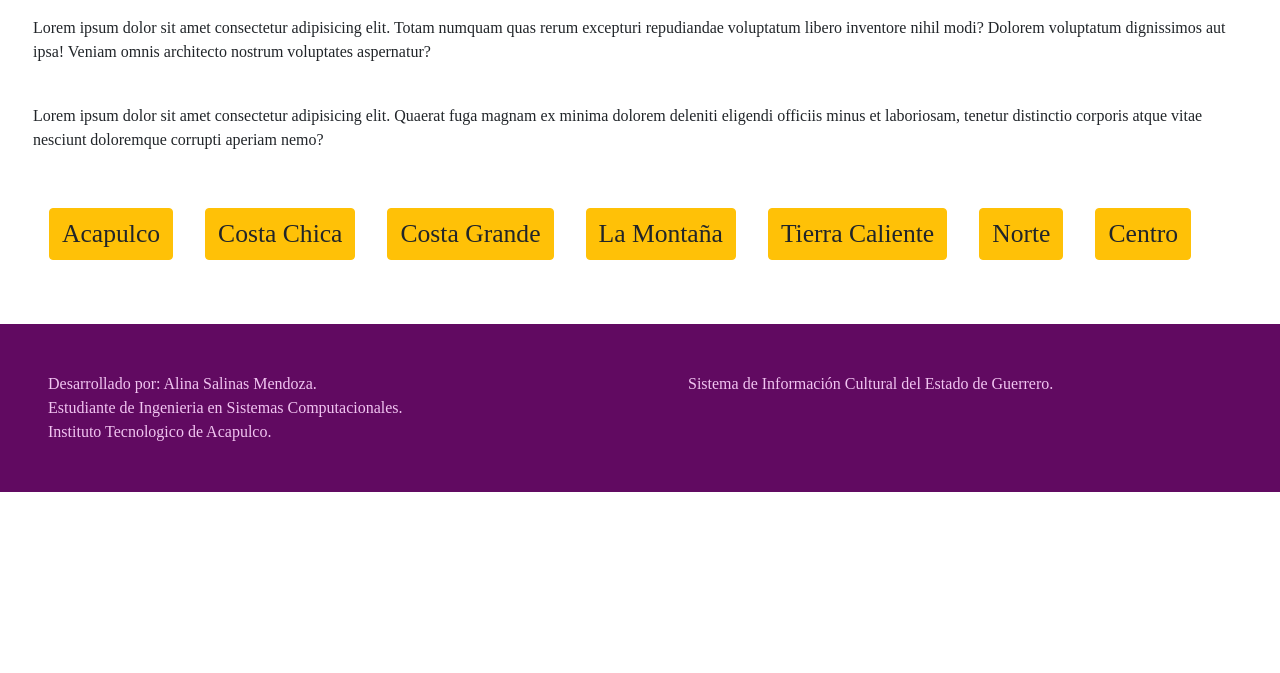
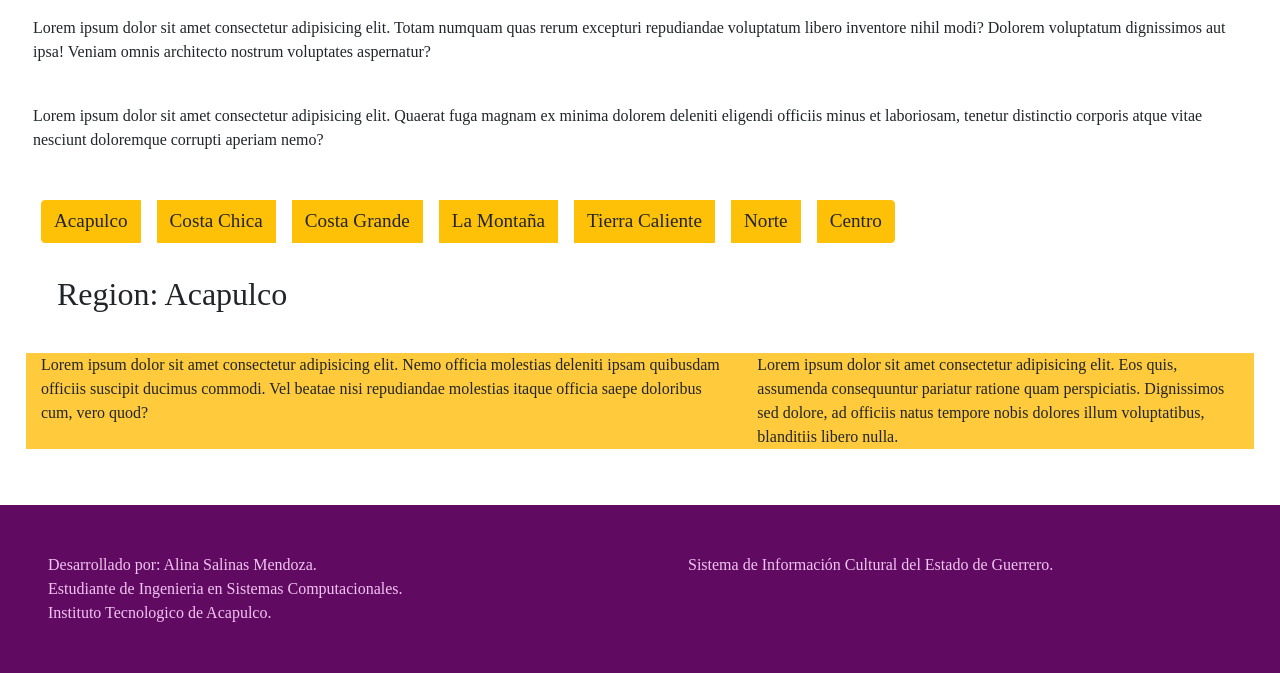
Before and after one commit to AlinaSM/Guerrero-Cultural, a PHP site: the page made by index.php in a window 1280 px wide. Shown: the part 170-843 px from the top of the page. Before the commit the page ends 662 px from the top, so only its background shows below. Run offline with PHP 8.4, Linux system fonts and the light colour scheme; some web fonts are replaced.

Commit message:
Quitando comentarios innecesarios, y modificando el view de Estados

```diff
--- a/App/Views/Estado.php
+++ b/App/Views/Estado.php
@@ -1,29 +1,53 @@
 <div class="container-fluid p-5">
-<!-- Presentacion del estado de Guerrero  -->
+    <!-- Presentacion del estado de Guerrero  -->
     <div class="row">
         <h2>El estado de Guerrero</h2>
         <br><br><br>
         <p>
-            Lorem ipsum dolor sit amet consectetur adipisicing elit. Totam numquam quas rerum excepturi repudiandae voluptatum libero inventore nihil modi? Dolorem voluptatum dignissimos aut ipsa! Veniam omnis architecto nostrum voluptates aspernatur?
+            Lorem ipsum dolor sit amet consectetur adipisicing elit. Totam numquam quas rerum excepturi repudiandae
+            voluptatum libero inventore nihil modi? Dolorem voluptatum dignissimos aut ipsa! Veniam omnis architecto
+            nostrum voluptates aspernatur?
         </p>
         <br>
         <p>
-            Lorem ipsum dolor sit amet consectetur adipisicing elit. Quaerat fuga magnam ex minima dolorem deleniti eligendi officiis minus et laboriosam, tenetur distinctio corporis atque vitae nesciunt doloremque corrupti aperiam nemo?
+            Lorem ipsum dolor sit amet consectetur adipisicing elit. Quaerat fuga magnam ex minima dolorem deleniti
+            eligendi officiis minus et laboriosam, tenetur distinctio corporis atque vitae nesciunt doloremque corrupti
+            aperiam nemo?
         </p>
         <br>
     </div>
 
     <!-- Seccion para escoger las regiones con unos simples botones-->
-    <div class="row">
-        <button class="btn btn-warning btn-lugares m-3" id="MuniAca">Acapulco</button>
-        <button class="btn btn-warning btn-lugares m-3" id="MuniCC">Costa Chica</button>
-        <button class="btn btn-warning btn-lugares m-3" id="MuniCG">Costa Grande</button>
-        <button class="btn btn-warning btn-lugares m-3" id="MuniMon">La Montaña</button>
-        <button class="btn btn-warning btn-lugares m-3" id="MuniTC">Tierra Caliente</button>
-        <button class="btn btn-warning btn-lugares m-3" id="MuniNor">Norte</button>
-        <button class="btn btn-warning btn-lugares m-3" id="MuniCen">Centro</button>
+
+    <div class="row btn-group btn-group-justified">
+
+        <button class="btn btn-warning btn-lugares m-2" id="MuniAca">Acapulco</button>
+        <button class="btn btn-warning btn-lugares m-2" id="MuniCC">Costa Chica</button>
+        <button class="btn btn-warning btn-lugares m-2" id="MuniCG">Costa Grande</button>
+        <button class="btn btn-warning btn-lugares m-2" id="MuniMon">La Montaña</button>
+
+        <button class="btn btn-warning btn-lugares m-2" id="MuniTC">Tierra Caliente</button>
+        <button class="btn btn-warning btn-lugares m-2" id="MuniNor">Norte</button>
+        <button class="btn btn-warning btn-lugares m-2" id="MuniCen">Centro</button>
     </div>
 
+    <!--  -->
 
+    <main class=" row contenido-principal">
+        <div class="row">
+            <div class="col-lg-12 m-4">
+                <h2 id="nombreRegionMostrar">Region: Acapulco</h2>
+            </div>
+        </div>
+        <div class="row p-2">
+            <div class="col-lg-7 bg-yl">
+                Lorem ipsum dolor sit amet consectetur adipisicing elit. Nemo officia molestias deleniti ipsam quibusdam officiis suscipit ducimus commodi. Vel beatae nisi repudiandae molestias itaque officia saepe doloribus cum, vero quod?
+            </div>
+            <div class="col-lg-5 bg-yl">
+                Lorem ipsum dolor sit amet consectetur adipisicing elit. Eos quis, assumenda consequuntur pariatur ratione quam perspiciatis. Dignissimos sed dolore, ad officiis natus tempore nobis dolores illum voluptatibus, blanditiis libero nulla.
+            </div>
+        </div>
+
+    </main>
 
 </div>
--- a/Resources/css/styles.css
+++ b/Resources/css/styles.css
@@ -78,5 +78,5 @@ h1{
 }
 
 .btn-lugares{
-    font-size: 2vw;
+    font-size: 1.5vw;
 }
```
Also changed, not shown: index.php (+0 -7 lines).
